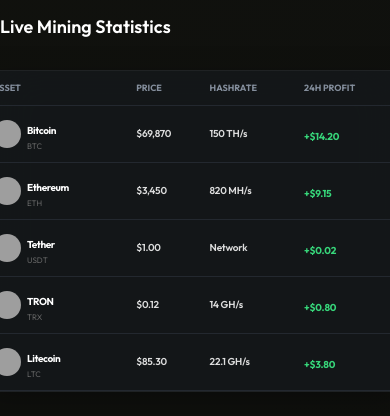
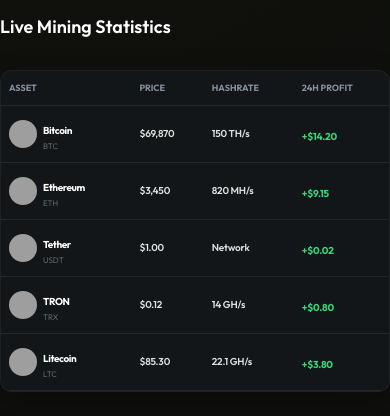
Before and after one commit to imesh4523/mining, a React (Vite) app: page / in a window 390 px wide. Shown: the part 428-844 px from the top of the page. Built offline with nearby package versions, Linux system fonts and the light colour scheme; no server answers; grey boxes are pictures that could not be loaded.

Commit message:
Fix: ASSET column cut-off on mobile stats table - removed negative margin

```diff
--- a/src/components/StatsTable.css
+++ b/src/components/StatsTable.css
@@ -68,19 +68,21 @@
 /* Mobile specific fixes */
 @media (max-width: 600px) {
   .stats-container {
-    margin: 15px -16px;
-    padding: 0 4px; /* Reduced to minimum */
-    border-radius: 0; /* Full edge to edge feel on mobile */
+    margin: 15px 0;
+    padding: 0;
+    border-radius: 12px;
+    overflow-x: auto;
+    -webkit-overflow-scrolling: touch;
   }
 
   .stats-table th {
-    padding: 10px 4px;
+    padding: 10px 8px;
     font-size: 9px;
     letter-spacing: 0;
   }
 
   .stats-table td {
-    padding: 10px 4px;
+    padding: 10px 8px;
   }
 
   .asset-cell {
@@ -107,8 +109,7 @@
     letter-spacing: -0.2px;
   }
 
-  /* Force table scroll if it still overflows */
   .stats-table {
-    min-width: 320px;
+    min-width: 340px;
   }
 }
```
